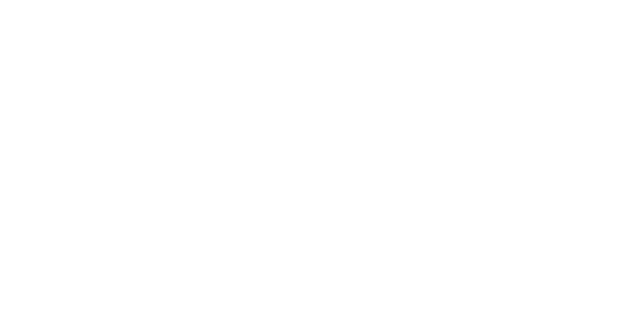
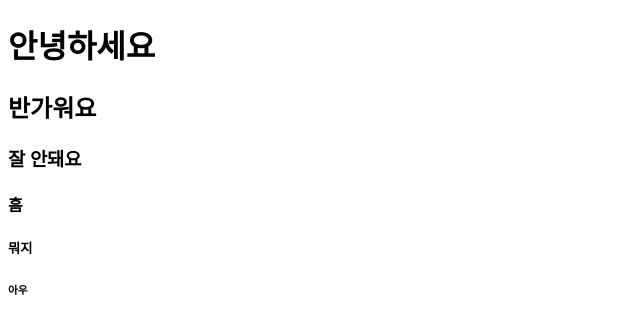
Before and after one commit to xenomore85/first, a plain HTML site: page index.html in a window 1280 px wide. Shown: the whole page, without its empty margins (0-640 px from the left). Drawn offline with Linux system fonts and the light colour scheme.

Commit message:
Update index.html

```diff
--- a/index.html
+++ b/index.html
@@ -6,10 +6,10 @@
     <title>프셰므 웹</title>
   </head>
   <body>
-    <h1></h1>
-    <h2></h2>
-    <h3></h3>
-    <h4></h4>
-    <h5></h5>
-    <h6></h6>
+    <h1>안녕하세요</h1>
+    <h2>반가워요</h2>
+    <h3>잘 안돼요</h3>
+    <h4>흠</h4>
+    <h5>뭐지</h5>
+    <h6>아우</h6>
   </body>
```
